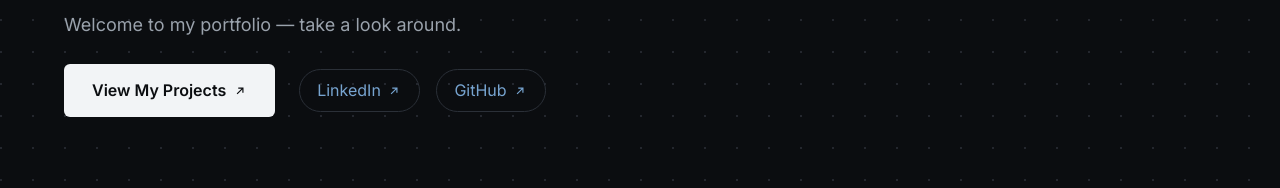
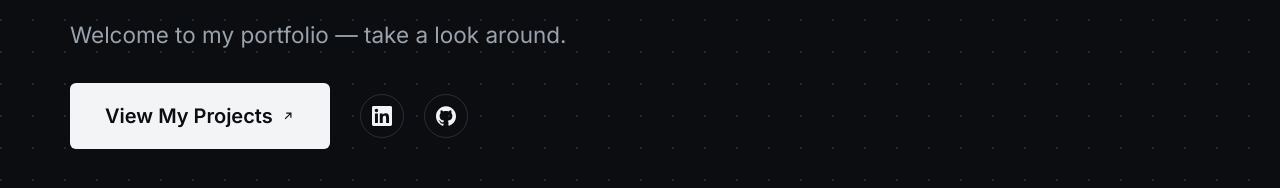
Before and after one commit to marcaflores/CSC436Assignment1, a website: page index.html in a window 1280 px wide. Shown: the part 397-585 px from the top of the page. Drawn offline with nearby package versions, Linux system fonts and the light colour scheme.

Commit message:
completed index.html styling

```diff
--- a/index.html
+++ b/index.html
@@ -37,13 +37,11 @@
       <div class="hero-actions">
         <a class="card-link hero-cta" href="projects.html">View My Projects<svg class="icon-external" viewBox="0 0 24 24" width="14" height="14" fill="none" stroke="currentColor" stroke-width="2" aria-hidden="true"><path d="M7 17 17 7M9 7h8v8"/></svg></a>
         <div class="social-links">
-          <a class="social-link" href="https://www.linkedin.com/in/marcfloresmendoza/" target="_blank" rel="noopener noreferrer">
-            LinkedIn
-            <svg class="icon-external" viewBox="0 0 24 24" width="14" height="14" fill="none" stroke="currentColor" stroke-width="2" aria-hidden="true"><path d="M7 17 17 7M9 7h8v8"/></svg>
+          <a class="social-icon" href="https://www.linkedin.com/in/marcfloresmendoza/" target="_blank" rel="noopener noreferrer" aria-label="LinkedIn">
+            <svg viewBox="0 0 24 24" width="20" height="20" fill="currentColor" aria-hidden="true"><path d="M20.447 20.452h-3.554v-5.569c0-1.328-.027-3.037-1.852-3.037-1.853 0-2.136 1.445-2.136 2.939v5.667H9.351V9h3.414v1.561h.046c.477-.9 1.637-1.85 3.37-1.85 3.601 0 4.267 2.37 4.267 5.455v6.286zM5.337 7.433c-1.144 0-2.063-.926-2.063-2.065 0-1.138.92-2.063 2.063-2.063 1.14 0 2.064.925 2.064 2.063 0 1.139-.925 2.065-2.064 2.065zm1.782 13.019H3.555V9h3.564v11.452zM22.225 0H1.771C.792 0 0 .774 0 1.729v20.542C0 23.227.792 24 1.771 24h20.451C23.2 24 24 23.227 24 22.271V1.729C24 .774 23.2 0 22.222 0h.003z"/></svg>
           </a>
-          <a class="social-link" href="https://github.com/marcaflores" target="_blank" rel="noopener noreferrer">
-            GitHub
-            <svg class="icon-external" viewBox="0 0 24 24" width="14" height="14" fill="none" stroke="currentColor" stroke-width="2" aria-hidden="true"><path d="M7 17 17 7M9 7h8v8"/></svg>
+          <a class="social-icon" href="https://github.com/marcaflores" target="_blank" rel="noopener noreferrer" aria-label="GitHub">
+            <svg viewBox="0 0 24 24" width="20" height="20" fill="currentColor" aria-hidden="true"><path d="M12 .297c-6.63 0-12 5.373-12 12 0 5.303 3.438 9.8 8.205 11.385.6.113.82-.258.82-.577 0-.285-.01-1.04-.015-2.04-3.338.724-4.042-1.61-4.042-1.61C4.422 18.07 3.633 17.7 3.633 17.7c-1.087-.744.084-.729.084-.729 1.205.084 1.838 1.236 1.838 1.236 1.07 1.835 2.809 1.305 3.495.998.108-.776.417-1.305.76-1.605-2.665-.3-5.466-1.332-5.466-5.93 0-1.31.465-2.38 1.235-3.22-.135-.303-.54-1.523.105-3.176 0 0 1.005-.322 3.3 1.23.96-.267 1.98-.399 3-.405 1.02.006 2.04.138 3 .405 2.28-1.552 3.285-1.23 3.285-1.23.645 1.653.24 2.873.12 3.176.765.84 1.23 1.91 1.23 3.22 0 4.61-2.805 5.625-5.475 5.92.42.36.81 1.096.81 2.22 0 1.606-.015 2.896-.015 3.286 0 .315.21.69.825.57C20.565 22.092 24 17.592 24 12.297c0-6.627-5.373-12-12-12"/></svg>
           </a>
         </div>
       </div>
--- a/styles.css
+++ b/styles.css
@@ -28,6 +28,15 @@
 
 * {
   box-sizing: border-box;
+}
+
+html {
+  /* Fluid root size: 1rem (16px) on narrow screens up to 1.25rem (20px)
+     on wide desktops. Every rem-based padding/gap/font in this sheet
+     scales with it, so mobile stays compact and desktop grows in step
+     with the viewport instead of everything sitting at one fixed size.
+     Written in rem (not px) so browser text-zoom/resize still works. */
+  font-size: clamp(1rem, 0.6vw + 0.85rem, 1.25rem);
 }
 
 body {
@@ -114,7 +123,7 @@
 }
 
 .hero-full {
-  min-height: 82vh;
+  min-height: clamp(420px, 82vh, 720px);
   display: flex;
   align-items: center;
 }
@@ -215,7 +224,7 @@
 .about-section {
   display: flex;
   align-items: center;
-  min-height: 70vh;
+  min-height: clamp(360px, 70vh, 640px);
   background: var(--color-surface);
   border-bottom: 1px solid var(--color-border);
   padding-block: var(--space-5);
@@ -250,7 +259,7 @@
 .content-band {
   display: flex;
   align-items: center;
-  min-height: 60vh;
+  min-height: clamp(280px, 60vh, 520px);
   padding-block: var(--space-5);
   background: var(--color-bg);
   border-bottom: 1px solid var(--color-border);
@@ -496,17 +505,20 @@
   margin-top: var(--space-2);
 }
 
-.social-link {
+.social-icon {
   display: inline-flex;
   align-items: center;
-  gap: 0.4rem;
+  justify-content: center;
+  width: 44px;
+  height: 44px;
+  color: var(--color-text);
   border: 1px solid var(--color-border);
   border-radius: 999px;
-  padding: 0.5rem 1.1rem;
   transition: border-color var(--transition), background var(--transition), color var(--transition);
 }
 
-.social-link:hover {
+.social-icon:hover {
+  color: var(--color-accent);
   border-color: var(--color-accent);
   background: rgba(119, 164, 208, 0.1);
   text-decoration: none;
```
